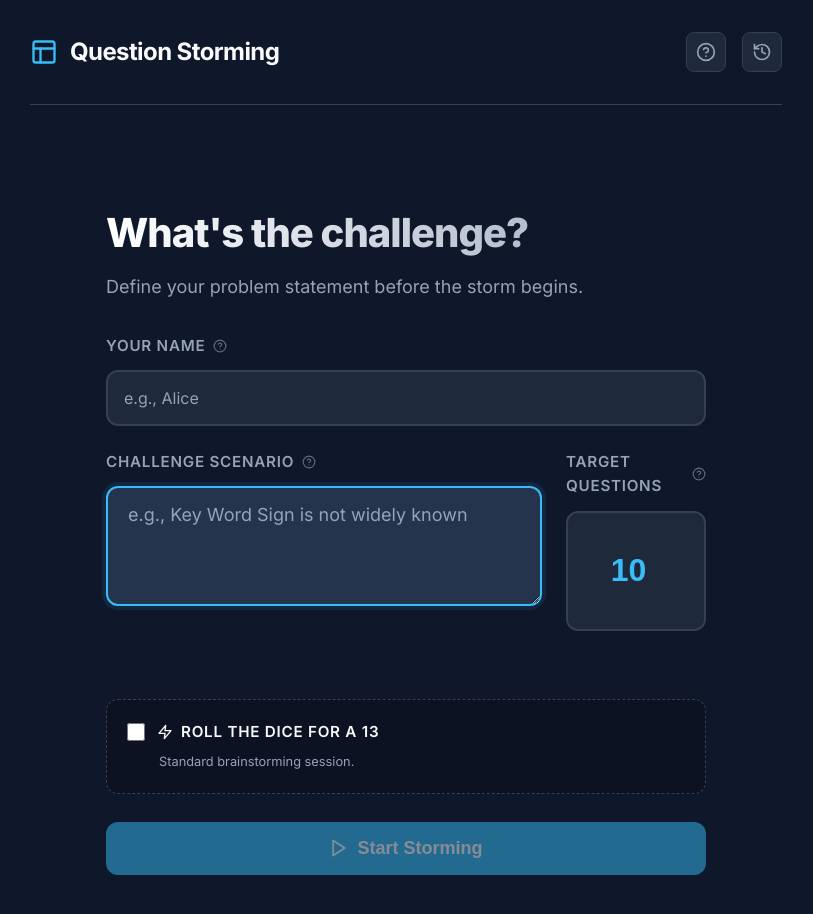
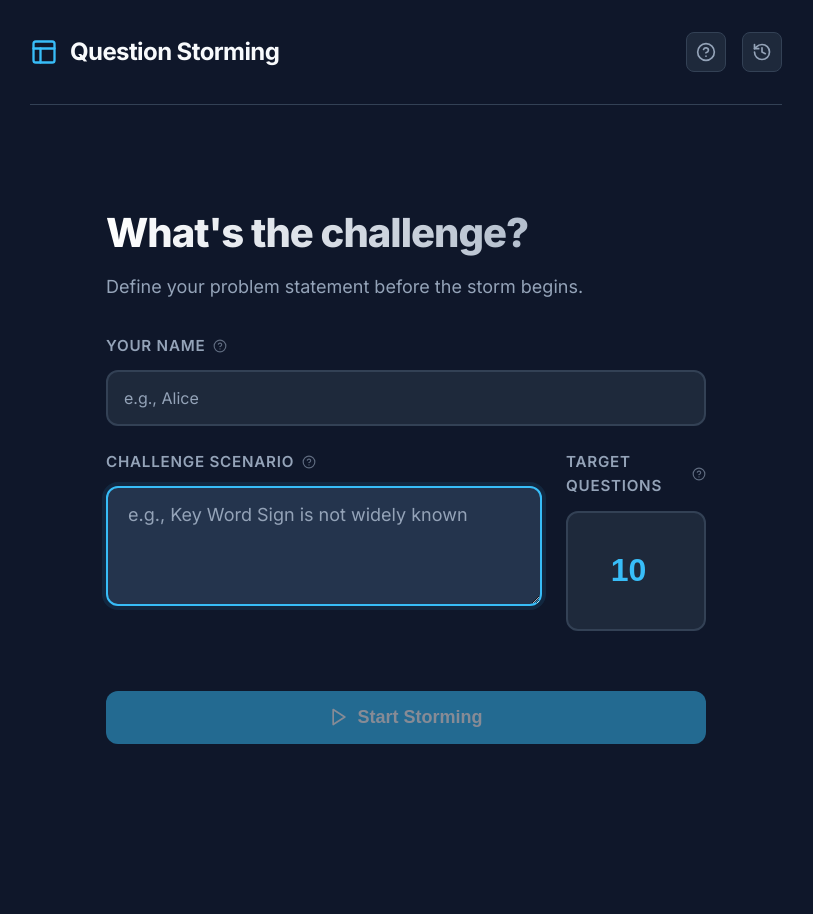
Before and after one commit to uantchern/question-storming, a React (Vite) app: page / in a window 1280 px wide. Shown: the top 914 px of the page, without its empty margins (234-1047 px from the left). After the commit the page ends 808 px from the top, so only its background shows below. Built offline with nearby package versions, Linux system fonts and the light colour scheme; no server answers.

Commit message:
Remove paradox mode toggle from question stormer setup

```diff
--- a/src/components/SessionSetup.jsx
+++ b/src/components/SessionSetup.jsx
@@ -84,24 +84,7 @@ function SessionSetup({ onStart, initialScenario, initialUserName }) {
                     </div>
                 </div>
 
-                <div className="toggle-container">
-                    <label className="paradox-toggle">
-                        <input
-                            type="checkbox"
-                            checked={isParadox}
-                            onChange={(e) => setIsParadox(e.target.checked)}
-                        />
-                        <span className="toggle-content">
-                            <Zap size={16} className={isParadox ? 'active-icon' : ''} />
-                            <span>Roll the dice for a 13</span>
-                        </span>
-                    </label>
-                    <p className="toggle-hint">
-                        {isParadox
-                            ? "Injects 'Impossible Constraints' (like reversed time or broken physics) every 20 seconds to force extreme lateral thinking and bypass obvious logic."
-                            : "Standard brainstorming session."}
-                    </p>
-                </div>
+
 
                 <button
                     type="submit"
```
